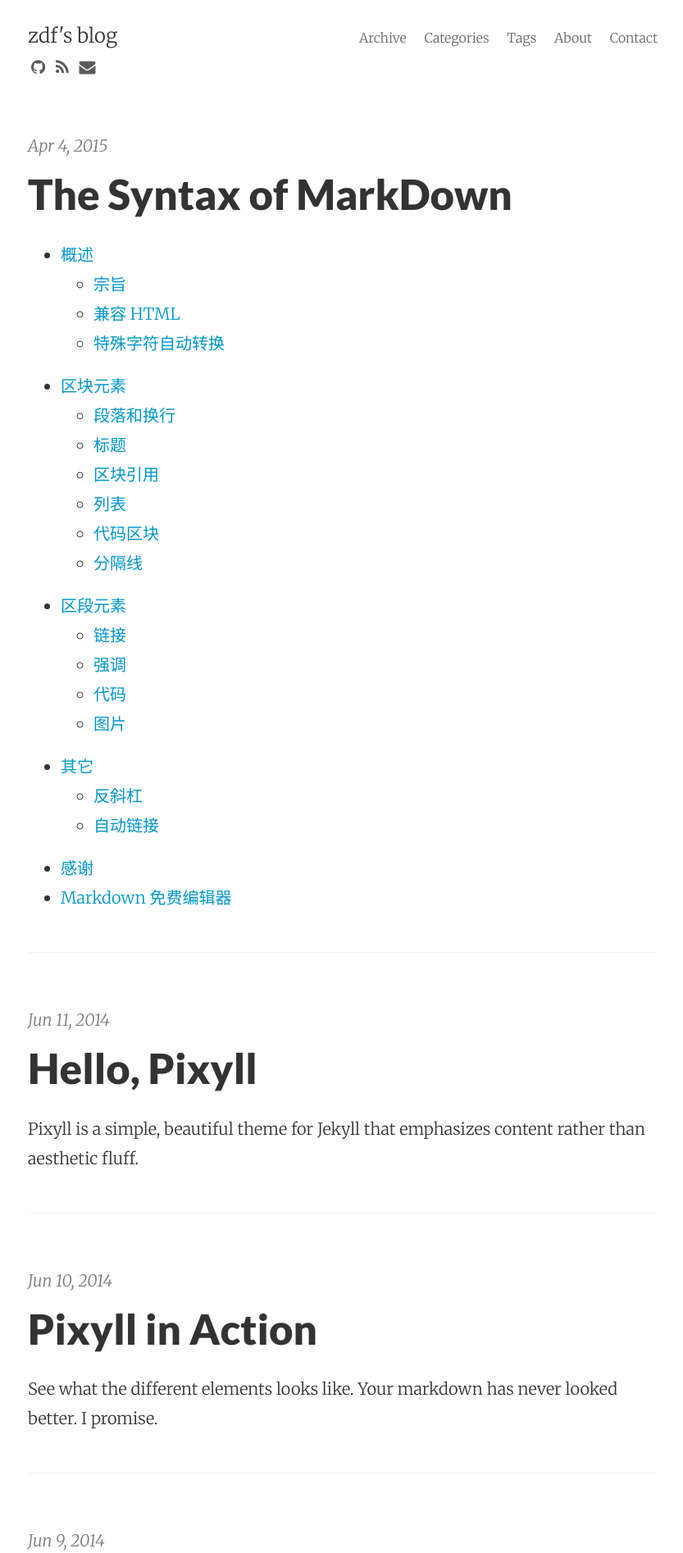
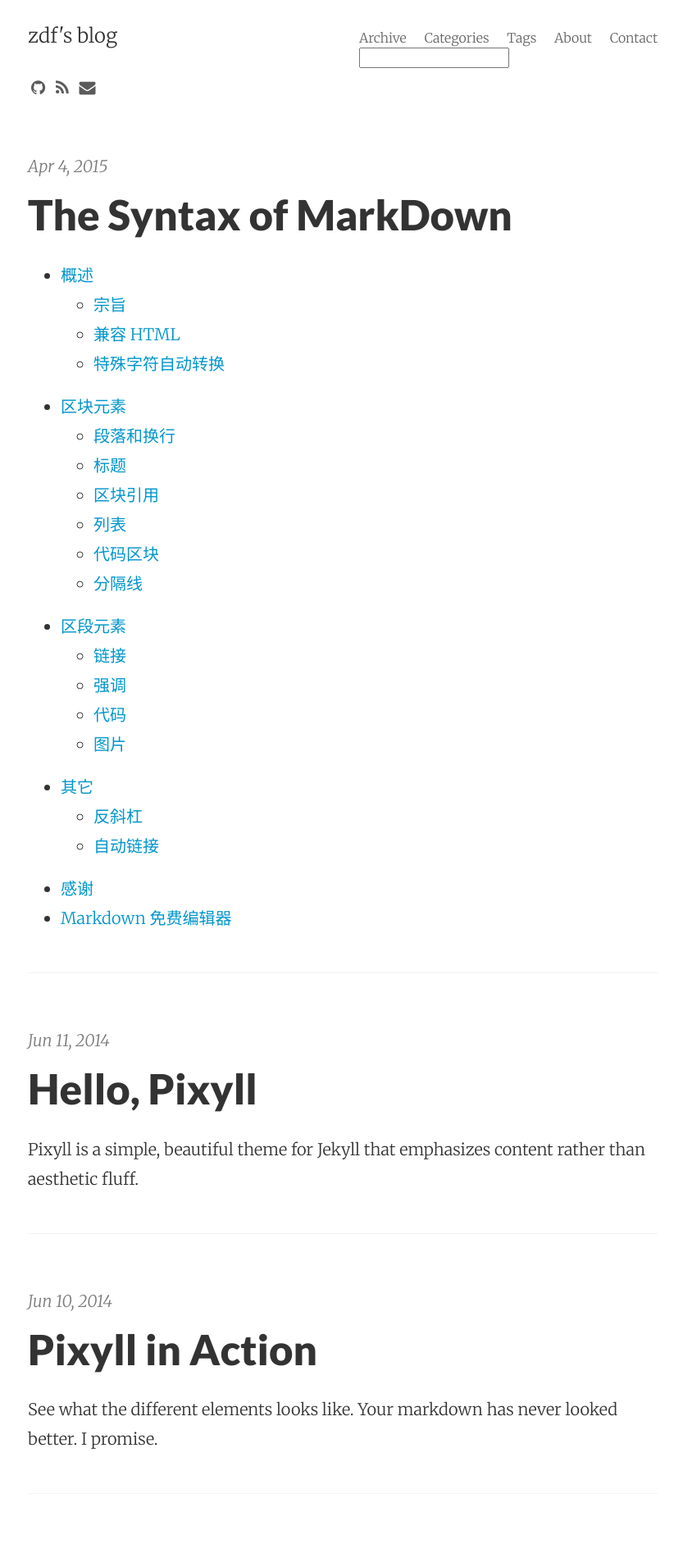
Before and after one commit to zdf1230/zdf1230.github.io, a Jekyll site: the page built from index.html, in a window 1280 px wide. Shown: the top 1894 px of the page at 82% size, without its empty margins (222-1055 px from the left). Built offline with Jekyll 4.4.1, drawn with Linux system fonts in a browser that asks for light colours; nearby versions of some CDN libraries; Markdown is read by kramdown in place of the engine named in the settings; the list of posts is cut into pages by our own code; comment, search, counter and statistics services are not loaded.

Commit message:
UpdateSearch

```diff
--- a/_includes/navigation.html
+++ b/_includes/navigation.html
@@ -3,3 +3,6 @@
 <a href="{{ site.baseurl }}/tags/">Tags</a>
 <a href="{{ site.baseurl }}/about/">About</a>
 <a href="{{ site.baseurl }}/contact/">Contact</a>
+<form>
+    <input type="text" id="st-search-input" class="st-search-input" />
+</form>
--- a/_layouts/default.html
+++ b/_layouts/default.html
@@ -7,6 +7,7 @@
 
     <div class="post p2 p-responsive wrap" role="main">
       <div class="measure">
+		<div id="st-results-container"></div>
         {{ content }}
 
 		{% if page.no_duoshuo %}
```
